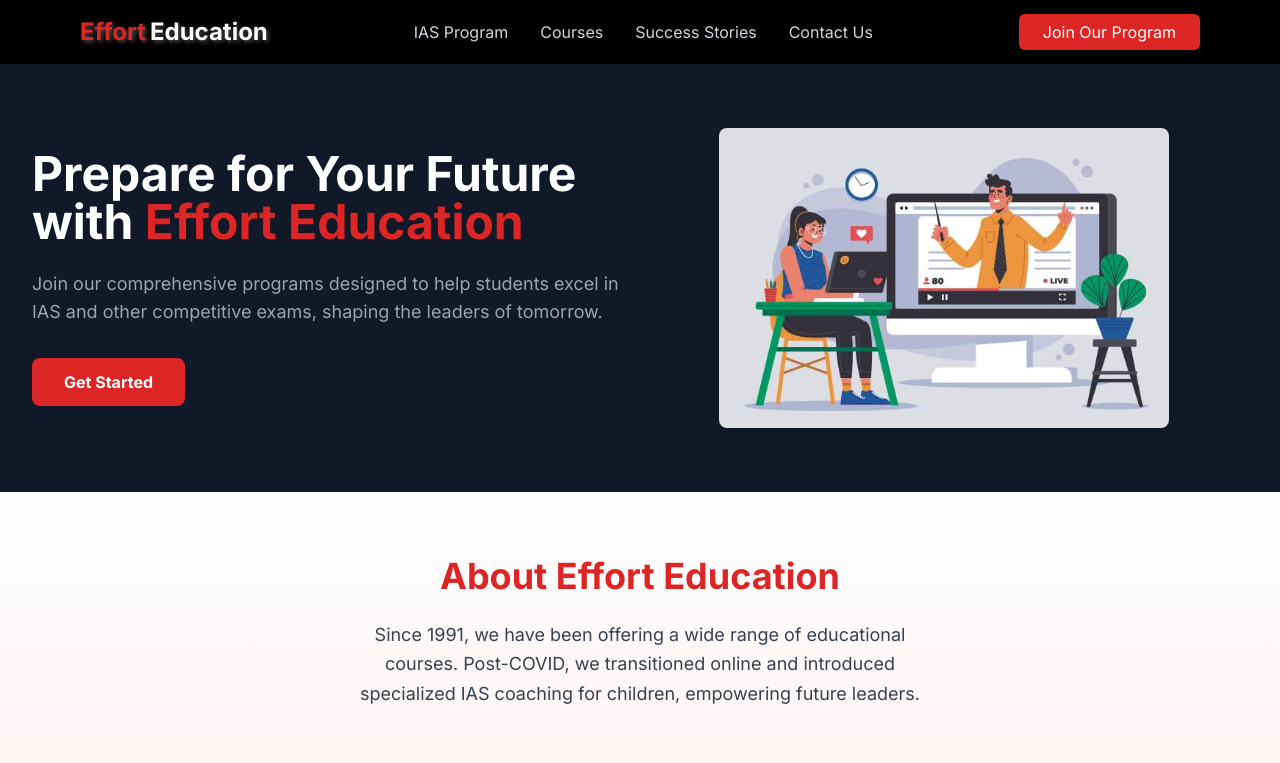
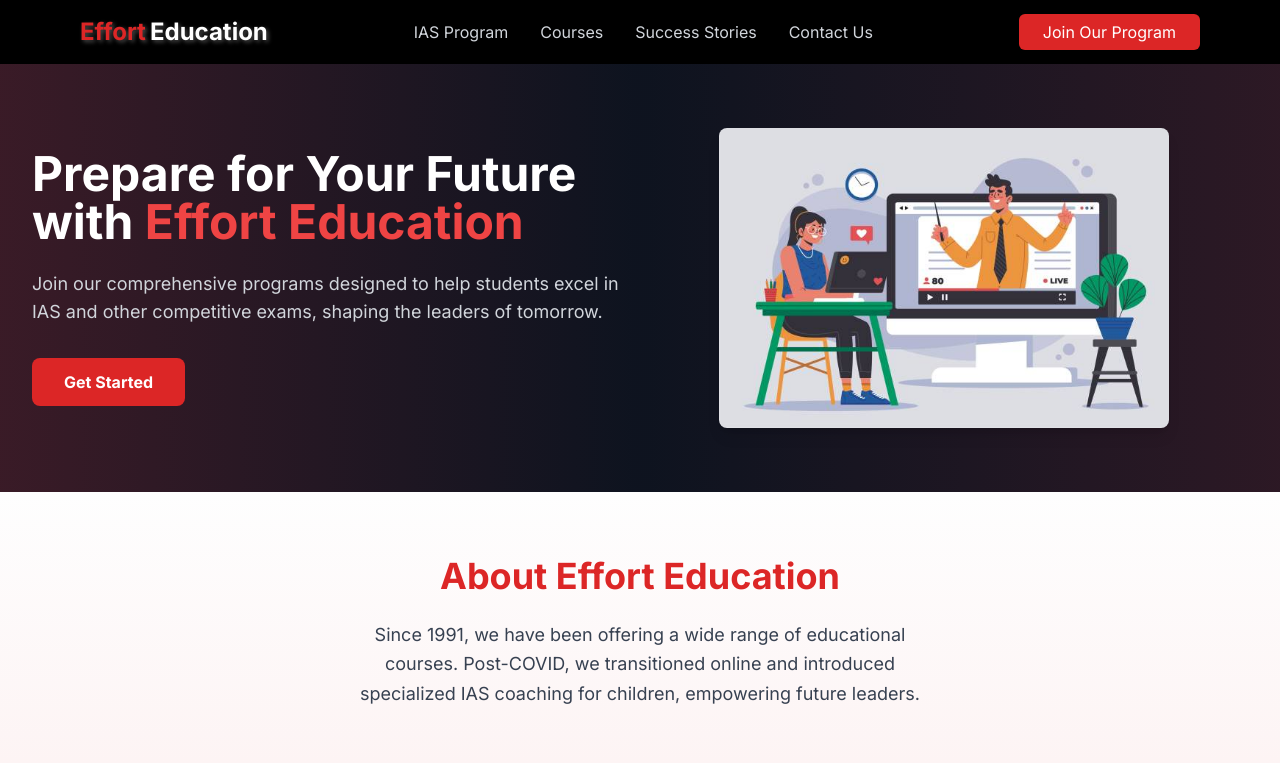
Before and after one commit to myselfabhi/efforteducation, a Next.js app: page / in a window 1280 px wide. Shown: the top 763 px of the page. Built offline with nearby package versions, Linux system fonts and the light colour scheme.

Commit message:
style: hero section bg updated

```diff
--- a/src/app/component/landing-page/hero_section.tsx
+++ b/src/app/component/landing-page/hero_section.tsx
@@ -6,23 +6,27 @@ import Image from 'next/image';
 
 const Hero: React.FC = () => {
   return (
-    <section className="bg-gray-900 py-16 text-white px-4 sm:px-6 lg:px-8">
-      <div className="container mx-auto flex flex-col md:flex-row items-center justify-between space-y-10 md:space-y-0">
-        {/* Left Side */}
+    <section className="relative py-16 bg-gray-900 text-white">
+
+      <div className="absolute inset-0 opacity-20 bg-gradient-to-r from-red-600 via-black to-red-800 "></div>
+
+
+      <div className="relative container mx-auto flex flex-col md:flex-row items-center justify-between space-y-10 md:space-y-0 px-4 sm:px-6 lg:px-8">
+
         <motion.div
-          className="md:w-1/2 text-left"
+          className="md:w-1/2 text-left z-10"
           initial={{ opacity: 0, x: -50 }}
           animate={{ opacity: 1, x: 0 }}
           transition={{ duration: 1 }}
         >
-          <h1 className="text-4xl md:text-5xl font-bold leading-tight mb-6">
-            Prepare for Your Future with <span className="text-red-600">Effort Education</span>
+          <h1 className="text-4xl md:text-5xl font-bold leading-tight mb-6 text-white">
+            Prepare for Your Future with <span className="text-red-500">Effort Education</span>
           </h1>
-          <p className="text-gray-400 text-lg mb-8">
+          <p className="text-gray-300 text-lg mb-8">
             Join our comprehensive programs designed to help students excel in IAS and other competitive exams, shaping the leaders of tomorrow.
           </p>
           <motion.button
-            className="bg-red-600 text-white font-bold py-3 px-8 rounded-lg"
+            className="bg-red-600 text-white font-bold py-3 px-8 rounded-lg hover:bg-red-700 transition"
             whileHover={{ scale: 1.05 }}
             whileTap={{ scale: 0.95 }}
             transition={{ type: 'spring', stiffness: 300 }}
@@ -31,9 +35,8 @@ const Hero: React.FC = () => {
           </motion.button>
         </motion.div>
 
-        {/* Right Side */}
         <motion.div
-          className="md:w-1/2 flex justify-center"
+          className="md:w-1/2 flex justify-center z-10"
           initial={{ opacity: 0, y: 50 }}
           animate={{ opacity: 1, y: 0 }}
           transition={{ duration: 1, delay: 0.3 }}
```
